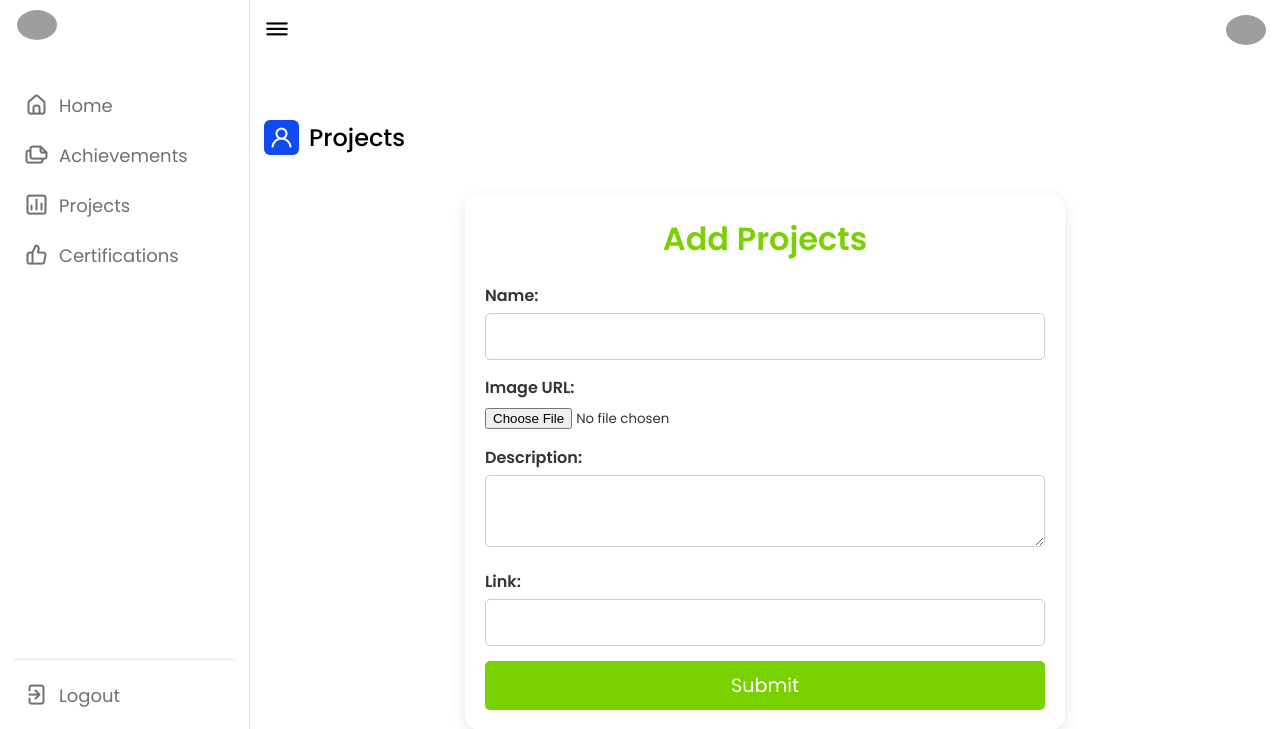
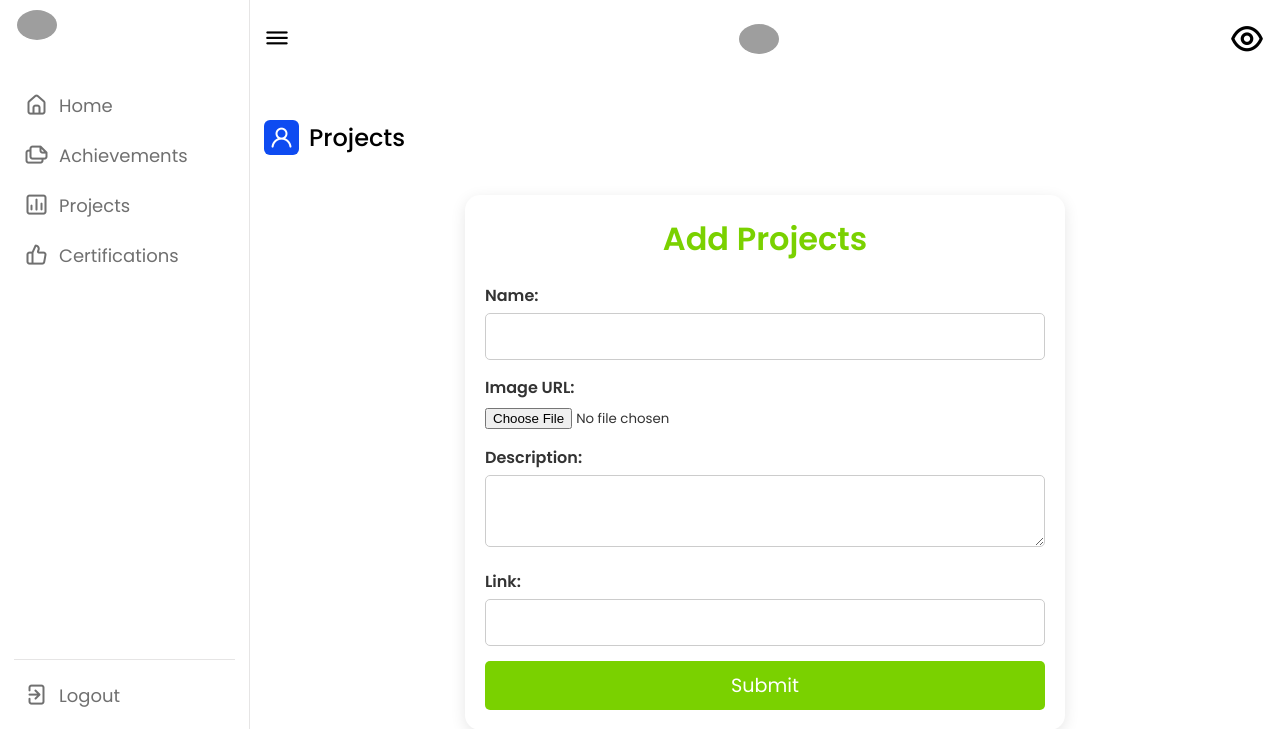
Before and after one commit to bnaveenbharathi/Student-profile-system, a PHP site: page /dashboard/projects.php in a window 1280 px wide. Shown: the top 729 px of the page. Run offline with PHP 8.4, Linux system fonts and the light colour scheme; grey boxes are pictures that could not be loaded.

Commit message:
view icon

```diff
--- a/dashboard/sidebar.php
+++ b/dashboard/sidebar.php
@@ -51,4 +51,13 @@
         <div class="top">
             <i class="uil uil-bars sidebar-toggle"></i>
             <img src="images/profile.jpg" alt="">
+            <button style="background:transparent;border:none;font-size:38px;" class="viewbtn"><i class="uil uil-eye" ></i></button>
         </div>
+<style>
+    body.dark .viewbtn{
+    color: white;
+}
+.viewbtn{
+    color: black;
+}
+</style>
--- a/static/dash/custom.css
+++ b/static/dash/custom.css
@@ -159,6 +159,7 @@ body.dark .info-box {
     box-shadow: 0 4px 8px rgba(0, 0, 0, 0.3);
 }
 
+
 body.dark .info-box strong {
     color: #bbb;
 }
```
Also changed, not shown: dashboard/index.php (line endings or trailing spaces).
